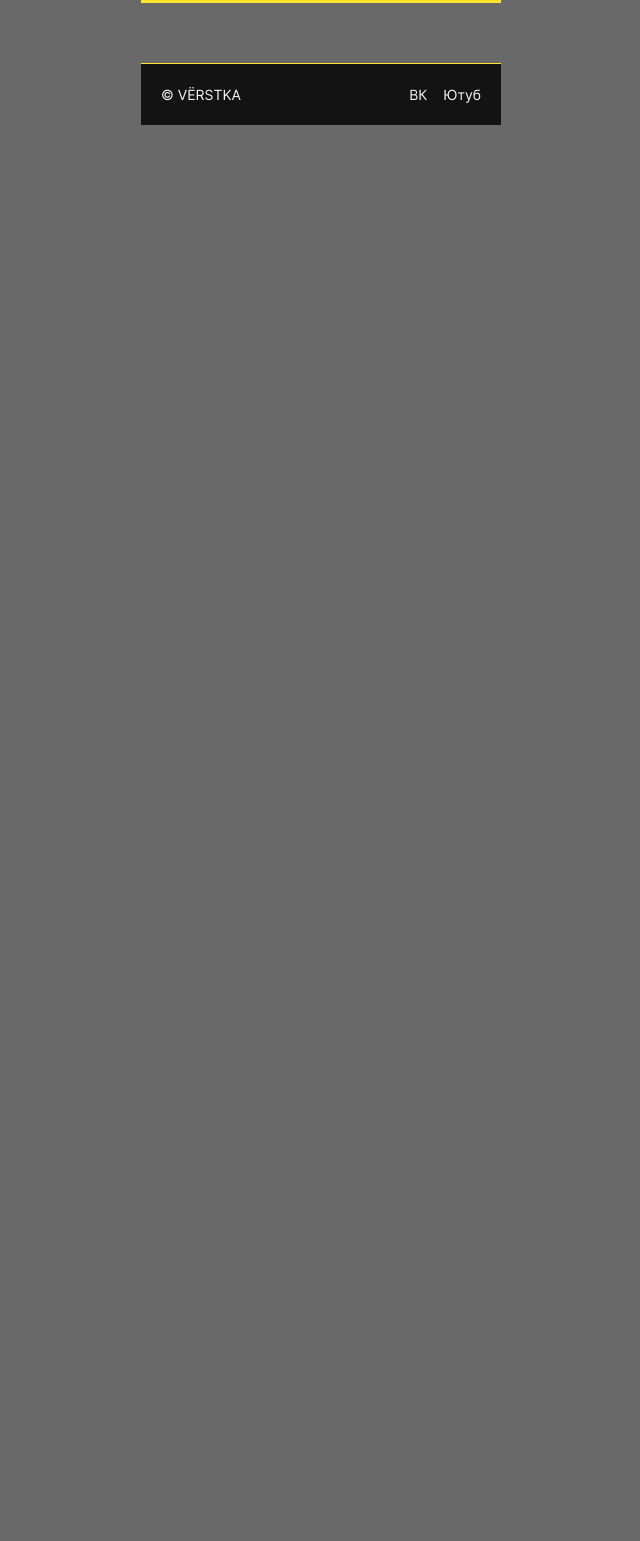
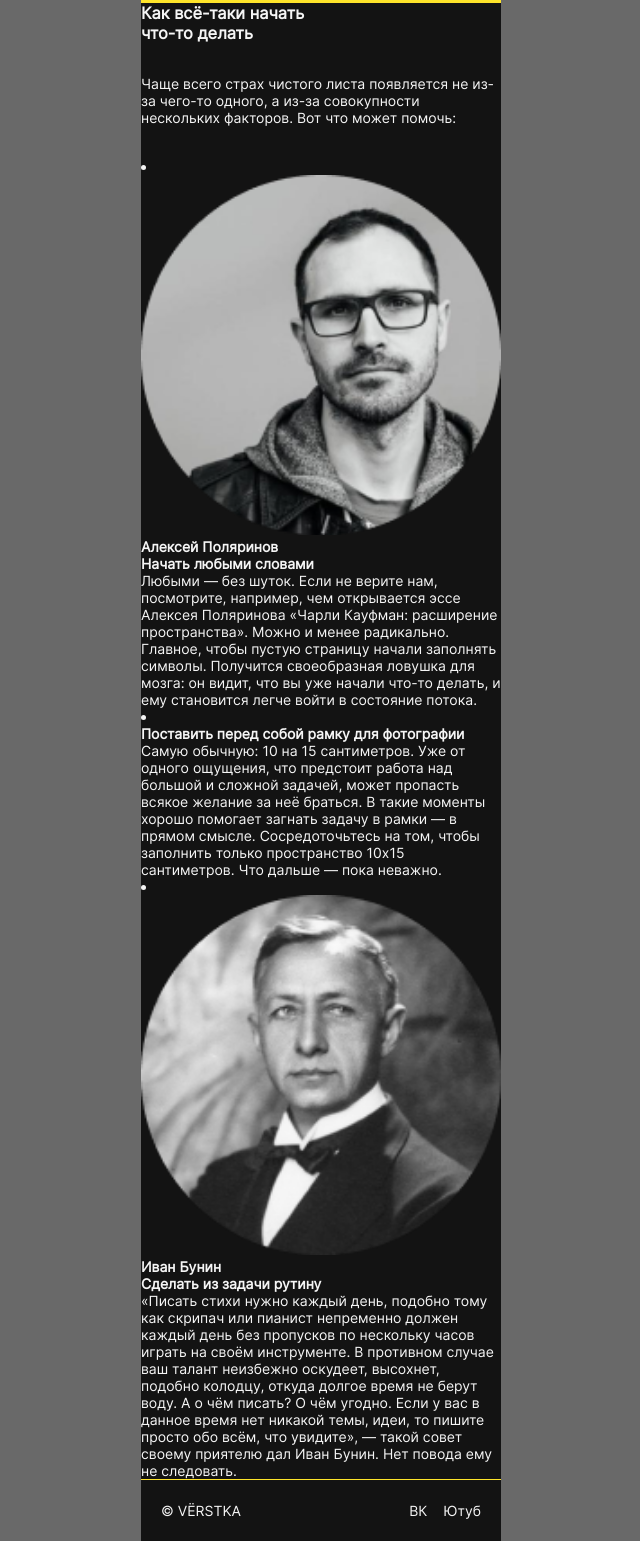
Before and after one commit to codospro/s-chistogo-lista, a plain HTML site: page index.html in a window 1280 px wide. Shown: the part 2166-3707 px from the top of the page, without its empty margins (319-959 px from the left). Before the commit the page ends 2291 px from the top, so only its background shows below. Drawn offline with Linux system fonts and the light colour scheme; files whose address does not match are found by name.

Commit message:
wip howto

```diff
--- a/index.html
+++ b/index.html
@@ -98,7 +98,63 @@
           </li>
         </ul>
       </section>
-      <section class="how-to content-section content-section_theme_dark"></section>
+      <section class="how-to content-section content-section_theme_dark">
+        <h3 class="content-section__subtitle">
+          <span class="accent-span">Как всё-таки начать</span>
+          <span class="accent-span">что-то делать</span>
+        </h3>
+        <article class="content-section__introduction">
+          Чаще всего страх чистого листа появляется не из-за чего-то одного, а из-за совокупности нескольких факторов.
+          Вот что может помочь:
+        </article>
+        <ul class="cards-list">
+          <li class="card card_theme_dark">
+            <div class="card__author">
+              <img class="card__author-photo" src="./images/polyarinov.png" alt="Алексей Поляринов">
+              <h4 class="card__author-name">Алексей Поляринов</h4>
+            </div>
+            <div class="card__content">
+              <h4 class="card__title">Начать любыми словами</h4>
+              <article class="card__text">
+                Любыми — без шуток.
+                Если не верите нам, посмотрите, например, чем открывается эссе Алексея Поляринова «Чарли Кауфман: расширение пространства».
+                Можно и менее радикально.
+                Главное, чтобы пустую страницу начали заполнять символы.
+                Получится своеобразная ловушка для мозга: он видит, что вы уже начали что-то делать, и ему становится легче войти в состояние потока.
+              </article>
+            </div>
+          </li>
+          <li class="card card_theme_bright card_text-only">
+            <div class="card__content">
+              <h4 class="card__title">Поставить перед собой рамку для фотографии</h4>
+              <article class="card__text">
+                Самую обычную: 10 на 15 сантиметров.
+                Уже от одного ощущения, что предстоит работа над большой и сложной задачей, может пропасть всякое желание за неё браться.
+                В такие моменты хорошо помогает загнать задачу в рамки — в прямом смысле.
+                Сосредоточьтесь на том, чтобы заполнить только пространство 10х15 сантиметров.
+                Что дальше — пока неважно.
+              </article>
+            </div>
+          </li>
+          <li class="card card_theme_dark">
+            <div class="card__author">
+              <img class="card__author-photo" src="./images/bunin.png" alt="Иван Бунин">
+              <h4 class="card__author-name">Иван Бунин</h4>
+            </div>
+            <div class="card__content">
+              <h4 class="card__title">Сделать из задачи рутину</h4>
+              <article class="card__text">
+                «Писать стихи нужно каждый день, подобно тому как скрипач или пианист непременно должен каждый день без пропусков по нескольку часов играть на своём инструменте.
+                В противном случае ваш талант неизбежно оскудеет, высохнет, подобно колодцу, откуда долгое время не берут воду.
+                А о чём писать?
+                О чём угодно.
+                Если у вас в данное время нет никакой темы, идеи, то пишите просто обо всём, что увидите», — такой совет своему приятелю дал Иван Бунин.
+                Нет повода ему не следовать.
+              </article>
+            </div>
+          </li>
+        </ul>
+      </section>
     </main>
     <footer class="footer content-section content-section_theme_dark">
       <article class="footer__copy">&copy; VЁRSTKA</article>
--- a/styles/style.css
+++ b/styles/style.css
@@ -152,7 +152,10 @@ body {
 }
 
 .how-to {
-  margin: 40px 20px 60px 20px;
+  display: flex;
+  flex-direction: column;
+  align-items: flex-start;
+  gap: 32px;
 }
 
 .footer {
```
